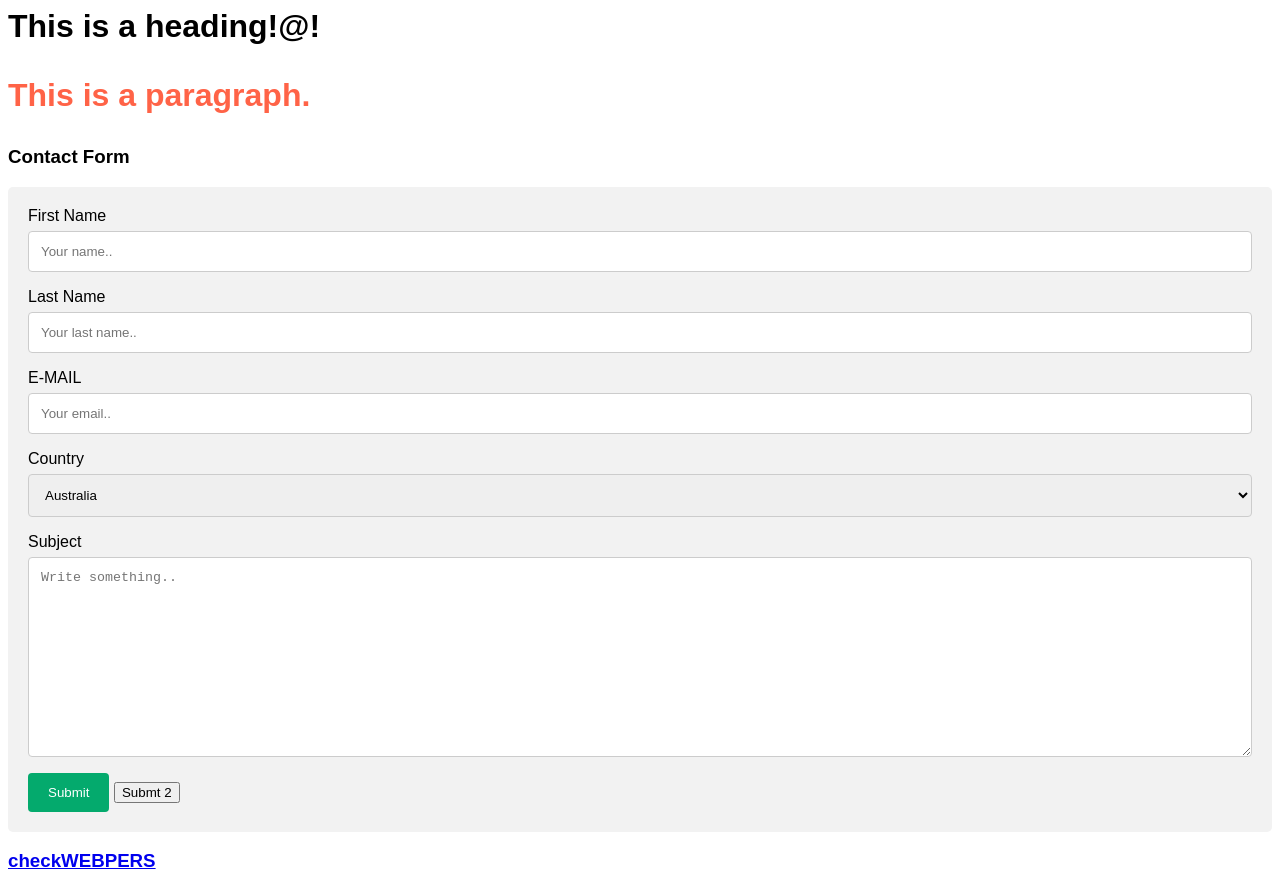
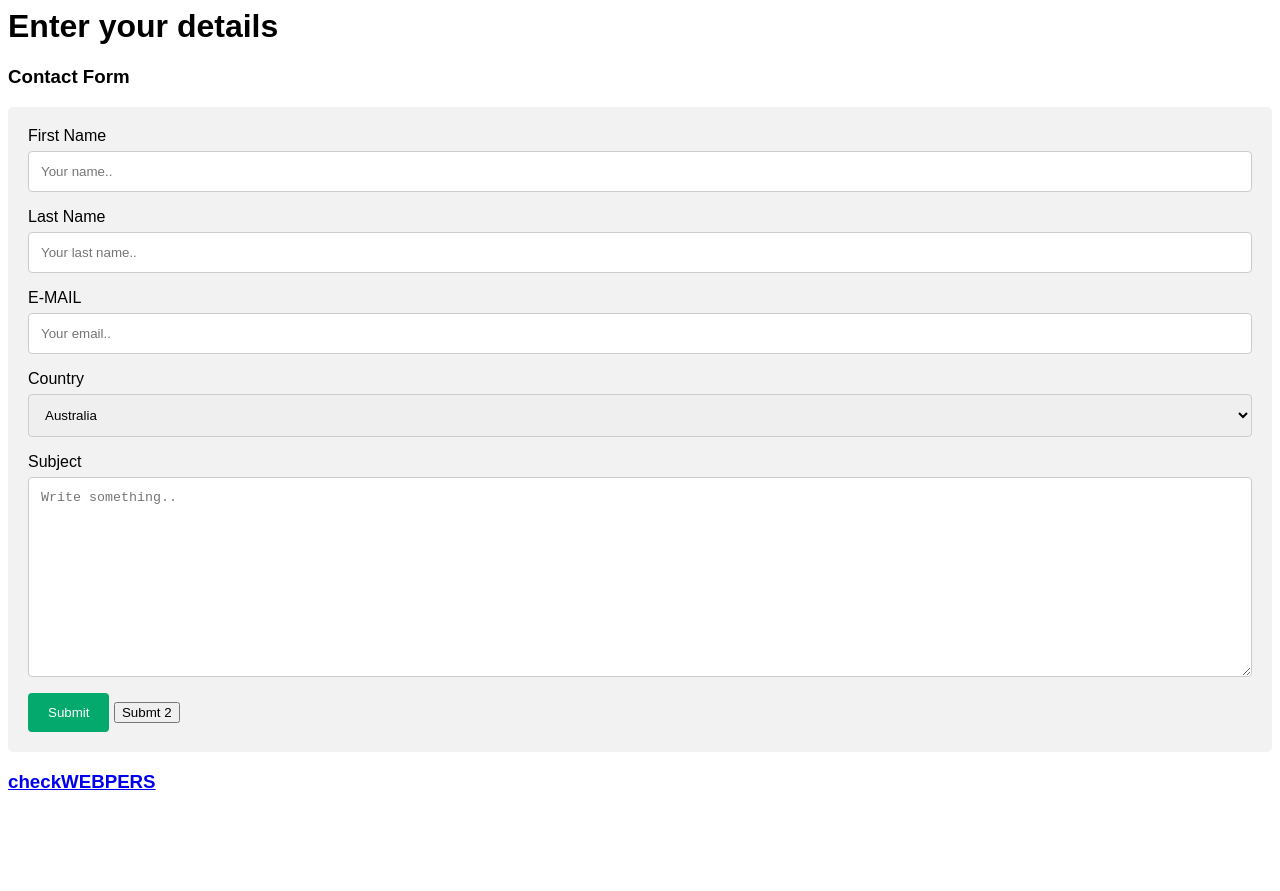
Before and after one commit to Srimutu/samplewebpage, a plain HTML site: page index.html in a window 1280 px wide. After the commit the page ends 812 px from the top, so only its background shows below. Drawn offline with Linux system fonts and the light colour scheme.

Commit message:
Update index.html

```diff
--- a/index.html
+++ b/index.html
@@ -8,7 +8,8 @@
 
   Moengage = moe({
   app_id:"FM6H6BZQGCY4WEUAXTKAYU3X",
-  debug_logs: 1
+  debug_logs: 1,
+	  swPath: "https://github.com/Srimutu/samplewebpage/blob/d0c35ad0dd09242b9fa8a1a47fa4f77a0ee29143/serviceworker.js"
   });
 		</script>
 
@@ -50,8 +51,8 @@ input[type=submit]:hover {
 	</head>
 
 	<body>
-		<h1>This is a heading!@!<h1>
-		<p style="color:Tomato;">This is a paragraph.</p>
+		<h1>Enter your details<h1>
+		<!--p style="color:Tomato;">This is a paragraph.</p>
 		<!--marquee> <p style="color:DodgerBlue;">Lets start rolling </p></marquee-->
 		<h3>Contact Form</h3>
 
@@ -102,13 +103,13 @@ input[type=submit]:hover {
 		Moengage.add_user_attribute("country", document.getElementById("country").value);
 		Moengage.add_user_attribute("subject", document.getElementById("subject").value);
 
-
-		Moengage.track_event("WebSDK_event", {
+	/*
+			Moengage.track_event("WebSDK_event", {
     			"attribute_1": "value_1", // string value
     			"attribute_2": 2, // numeric value
     			"attribute_3": 3.4, // numeric value
     			"attribute_4": new Date(2017, 0, 31), // datetime value. Example value represents 31 January, 2017.
-    });
+    }); */
 
 
 	});
```
